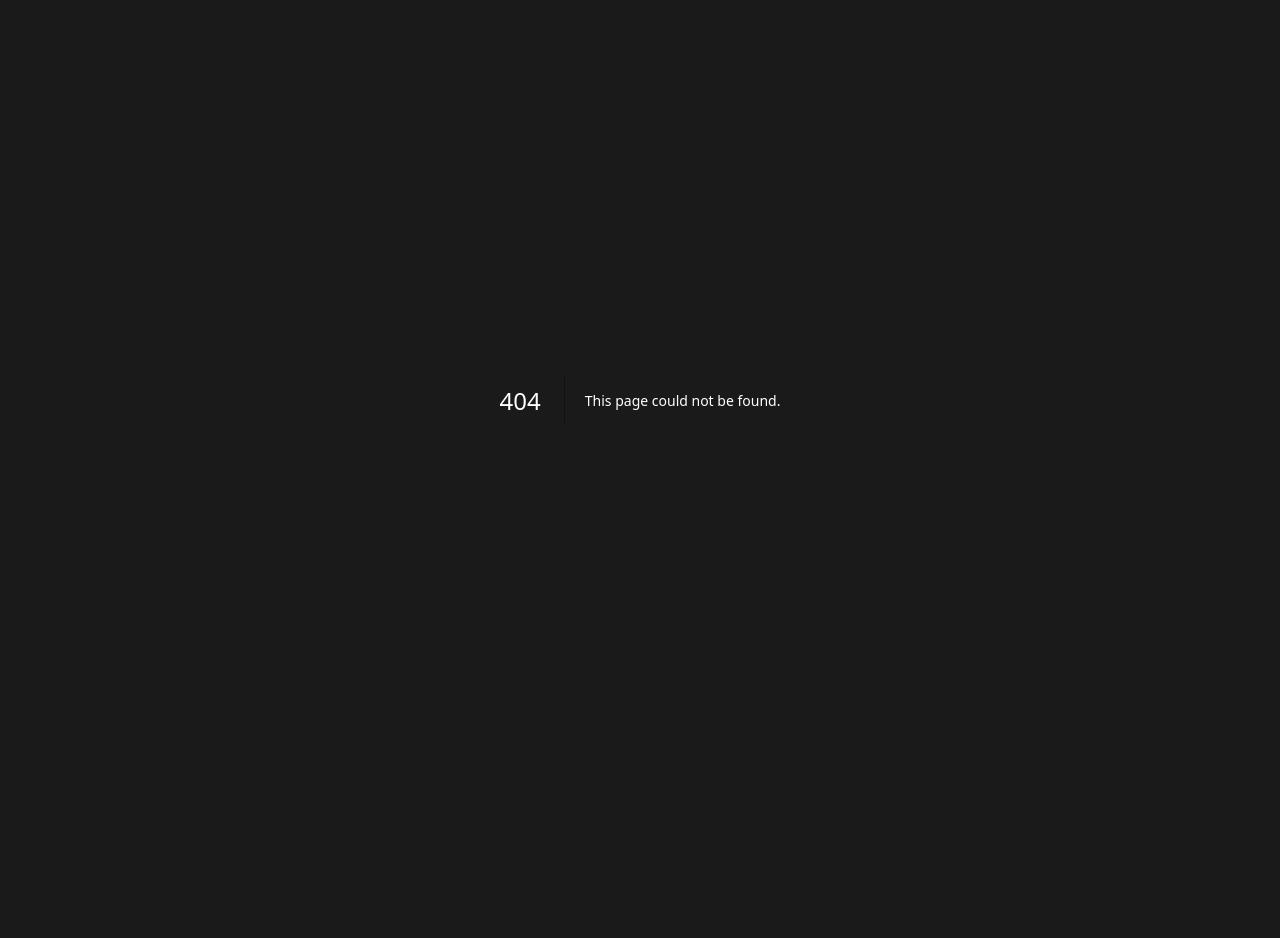
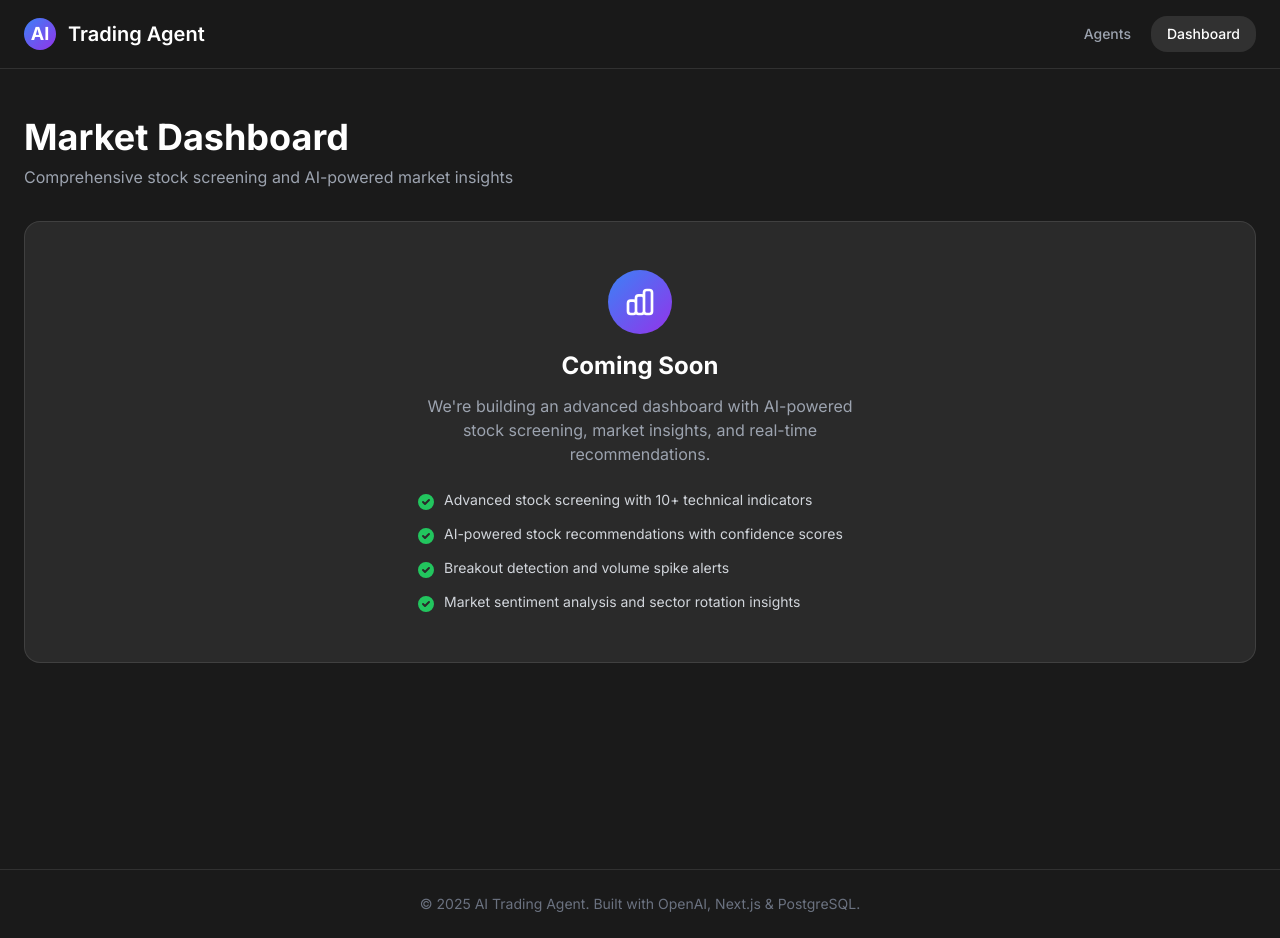
Before and after one commit to chunghaw/AI_trading_agent, a Next.js app in the folder apps/web/: page /dashboard in a window 1280 px wide. Before the commit this address had no page. Before the commit the page ends 800 px from the top, so only its background shows below. Built offline with nearby package versions, Linux system fonts and the light colour scheme.

Commit message:
Fix build: Add AppLayout and dashboard placeholder

```diff
--- /dev/null
+++ b/apps/web/app/(app)/AppLayout.tsx
@@ -0,0 +1,67 @@
+"use client";
+
+import Link from "next/link";
+import { usePathname } from "next/navigation";
+
+export default function AppLayout({
+  children,
+}: {
+  children: React.ReactNode;
+}) {
+  const pathname = usePathname();
+
+  return (
+    <div className="min-h-screen flex flex-col">
+      {/* Navigation Header */}
+      <header className="sticky top-0 z-50 border-b border-white/10 bg-[#1a1a1a]/95 backdrop-blur-sm">
+        <div className="max-w-7xl mx-auto px-6 py-4">
+          <div className="flex items-center justify-between">
+            {/* Logo */}
+            <Link href="/agents" className="flex items-center space-x-3">
+              <div className="w-8 h-8 rounded-lg bg-gradient-to-br from-blue-500 to-purple-600 flex items-center justify-center">
+                <span className="text-white font-bold text-lg">AI</span>
+              </div>
+              <span className="text-xl font-semibold text-white">Trading Agent</span>
+            </Link>
+
+            {/* Navigation */}
+            <nav className="flex items-center space-x-1">
+              <Link
+                href="/agents"
+                className={`px-4 py-2 rounded-lg text-sm font-medium transition-colors ${
+                  pathname === "/agents"
+                    ? "bg-white/10 text-white"
+                    : "text-gray-400 hover:text-white hover:bg-white/5"
+                }`}
+              >
+                Agents
+              </Link>
+              <Link
+                href="/dashboard"
+                className={`px-4 py-2 rounded-lg text-sm font-medium transition-colors ${
+                  pathname === "/dashboard"
+                    ? "bg-white/10 text-white"
+                    : "text-gray-400 hover:text-white hover:bg-white/5"
+                }`}
+              >
+                Dashboard
+              </Link>
+            </nav>
+          </div>
+        </div>
+      </header>
+
+      {/* Main Content */}
+      <main className="flex-1">
+        {children}
+      </main>
+
+      {/* Footer */}
+      <footer className="border-t border-white/10 bg-[#1a1a1a] py-6">
+        <div className="max-w-7xl mx-auto px-6 text-center text-sm text-gray-500">
+          © 2025 AI Trading Agent. Built with OpenAI, Next.js & PostgreSQL.
+        </div>
+      </footer>
+    </div>
+  );
+}
--- /dev/null
+++ b/apps/web/app/(app)/dashboard/page.tsx
@@ -0,0 +1,69 @@
+"use client";
+
+export default function DashboardPage() {
+  return (
+    <div className="min-h-screen bg-[var(--bg)]">
+      <div className="max-w-7xl mx-auto px-6 py-12">
+        {/* Header */}
+        <div className="mb-8">
+          <h1 className="text-4xl font-bold text-white mb-2">Market Dashboard</h1>
+          <p className="text-gray-400">
+            Comprehensive stock screening and AI-powered market insights
+          </p>
+        </div>
+
+        {/* Coming Soon Message */}
+        <div className="bg-[#2a2a2a] border border-white/10 rounded-lg p-12 text-center">
+          <div className="max-w-md mx-auto">
+            <div className="w-16 h-16 bg-gradient-to-br from-blue-500 to-purple-600 rounded-full flex items-center justify-center mx-auto mb-4">
+              <svg
+                className="w-8 h-8 text-white"
+                fill="none"
+                stroke="currentColor"
+                viewBox="0 0 24 24"
+              >
+                <path
+                  strokeLinecap="round"
+                  strokeLinejoin="round"
+                  strokeWidth={2}
+                  d="M9 19v-6a2 2 0 00-2-2H5a2 2 0 00-2 2v6a2 2 0 002 2h2a2 2 0 002-2zm0 0V9a2 2 0 012-2h2a2 2 0 012 2v10m-6 0a2 2 0 002 2h2a2 2 0 002-2m0 0V5a2 2 0 012-2h2a2 2 0 012 2v14a2 2 0 01-2 2h-2a2 2 0 01-2-2z"
+                />
+              </svg>
+            </div>
+            <h2 className="text-2xl font-bold text-white mb-3">Coming Soon</h2>
+            <p className="text-gray-400 mb-6">
+              We're building an advanced dashboard with AI-powered stock screening,
+              market insights, and real-time recommendations.
+            </p>
+            <div className="grid grid-cols-1 gap-3 text-left text-sm text-gray-300">
+              <div className="flex items-start space-x-2">
+                <svg className="w-5 h-5 text-green-500 mt-0.5" fill="currentColor" viewBox="0 0 20 20">
+                  <path fillRule="evenodd" d="M10 18a8 8 0 100-16 8 8 0 000 16zm3.707-9.293a1 1 0 00-1.414-1.414L9 10.586 7.707 9.293a1 1 0 00-1.414 1.414l2 2a1 1 0 001.414 0l4-4z" clipRule="evenodd" />
+                </svg>
+                <span>Advanced stock screening with 10+ technical indicators</span>
+              </div>
+              <div className="flex items-start space-x-2">
+                <svg className="w-5 h-5 text-green-500 mt-0.5" fill="currentColor" viewBox="0 0 20 20">
+                  <path fillRule="evenodd" d="M10 18a8 8 0 100-16 8 8 0 000 16zm3.707-9.293a1 1 0 00-1.414-1.414L9 10.586 7.707 9.293a1 1 0 00-1.414 1.414l2 2a1 1 0 001.414 0l4-4z" clipRule="evenodd" />
+                </svg>
+                <span>AI-powered stock recommendations with confidence scores</span>
+              </div>
+              <div className="flex items-start space-x-2">
+                <svg className="w-5 h-5 text-green-500 mt-0.5" fill="currentColor" viewBox="0 0 20 20">
+                  <path fillRule="evenodd" d="M10 18a8 8 0 100-16 8 8 0 000 16zm3.707-9.293a1 1 0 00-1.414-1.414L9 10.586 7.707 9.293a1 1 0 00-1.414 1.414l2 2a1 1 0 001.414 0l4-4z" clipRule="evenodd" />
+                </svg>
+                <span>Breakout detection and volume spike alerts</span>
+              </div>
+              <div className="flex items-start space-x-2">
+                <svg className="w-5 h-5 text-green-500 mt-0.5" fill="currentColor" viewBox="0 0 20 20">
+                  <path fillRule="evenodd" d="M10 18a8 8 0 100-16 8 8 0 000 16zm3.707-9.293a1 1 0 00-1.414-1.414L9 10.586 7.707 9.293a1 1 0 00-1.414 1.414l2 2a1 1 0 001.414 0l4-4z" clipRule="evenodd" />
+                </svg>
+                <span>Market sentiment analysis and sector rotation insights</span>
+              </div>
+            </div>
+          </div>
+        </div>
+      </div>
+    </div>
+  );
+}
```
Also changed, not shown: 1 other file (tests, documents, lock files or other folders).
